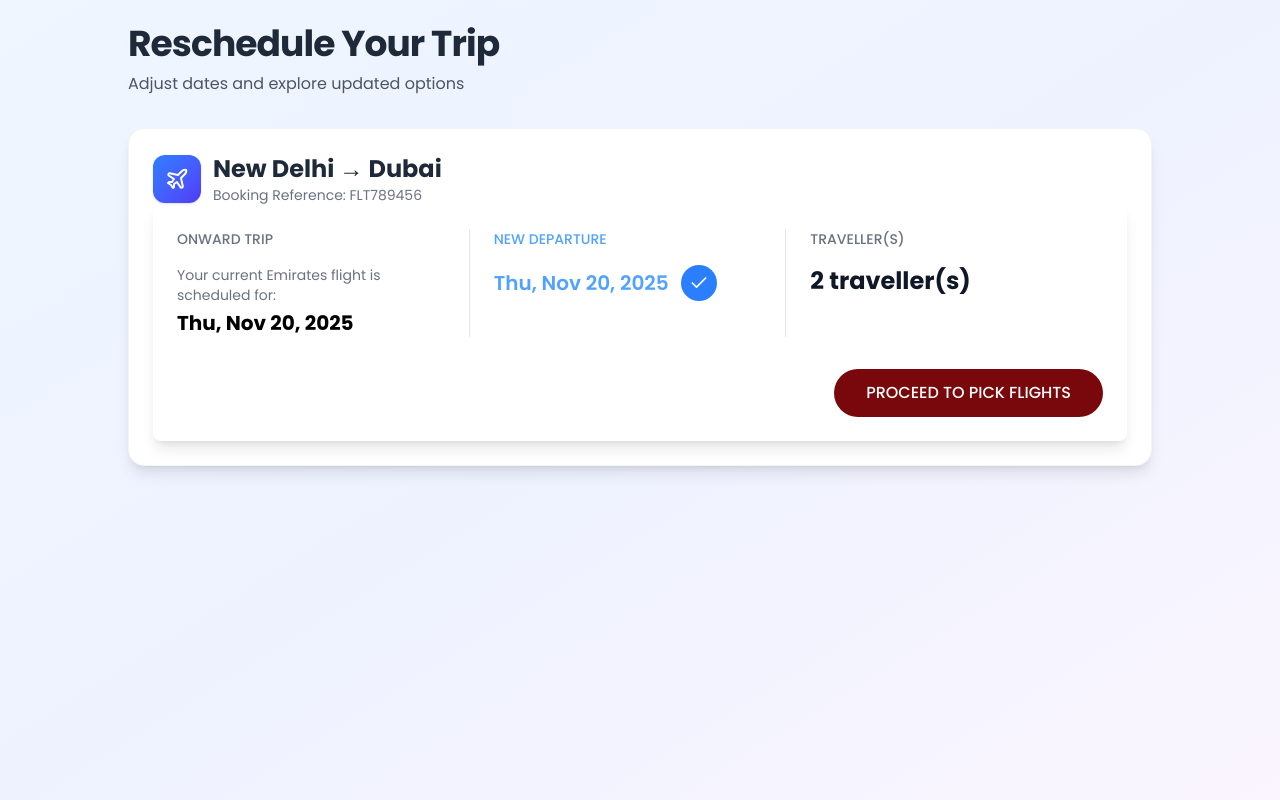
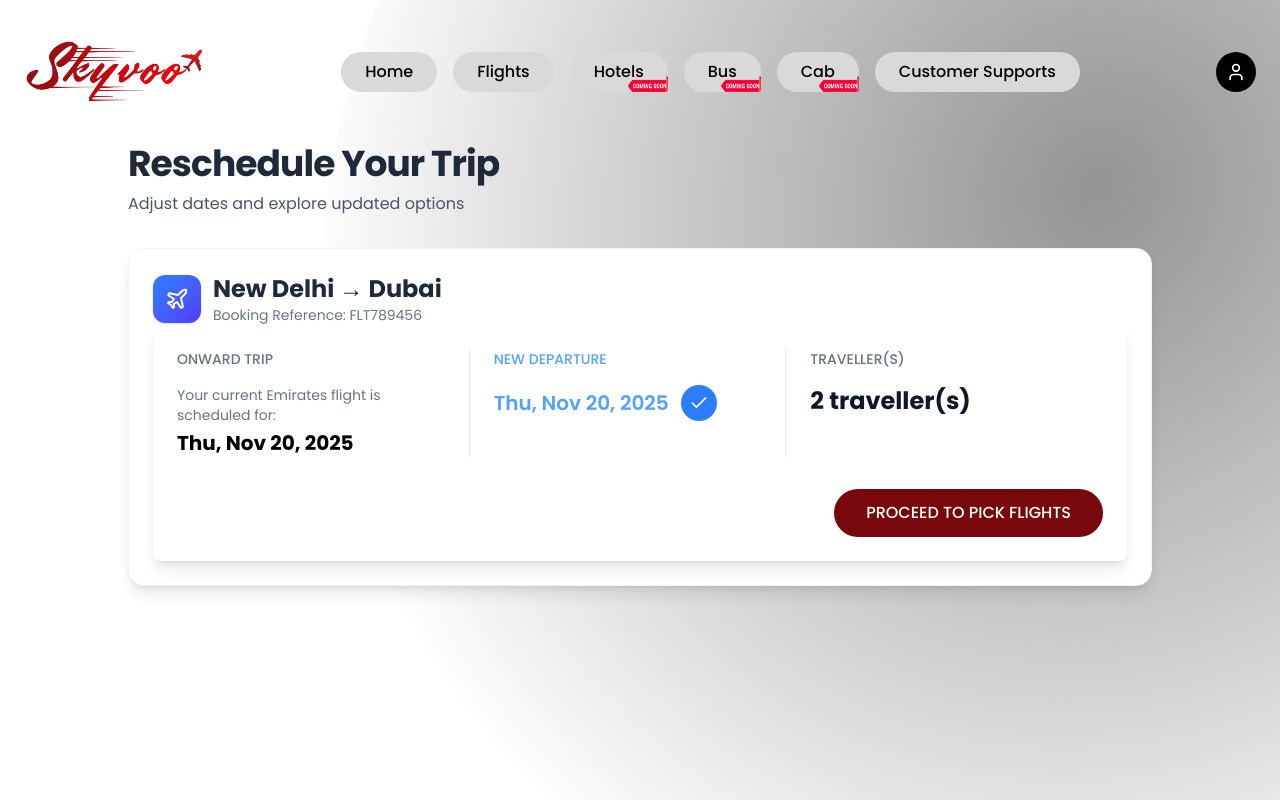
Before and after one commit to esmartadarsh/skyvoo, a React (Vite) app: page /flight-reschedule in a window 1280 px wide. Shown: the top 800 px of the page. Built offline with nearby package versions, Linux system fonts and the light colour scheme.

Commit message:
final improvements

```diff
--- a/src/components/layout/Header.jsx
+++ b/src/components/layout/Header.jsx
@@ -23,7 +23,7 @@ const Header = ({ onOpen }) => {
     const isLoggedIn = true;
 
     return (
-        <header className="relative z-999">
+        <header className="relative z-9998">
             <div className="max-w-7xl mx-auto flex items-center justify-between sm:px-6 py-10">
                 {/* Logo */}
                 <div className="flex items-center">
--- a/src/pages/CouponsAndOffers.jsx
+++ b/src/pages/CouponsAndOffers.jsx
@@ -175,7 +175,6 @@ function CouponsAndOffers() {
 
     return (
         <div className="min-h-screen bg-[#f1f0f29e]">
-            {/* Header Section */}
             <Header />
             {/* Search Section */}
             <div className="bg-white shadow-sm sticky top-0 z-20">
--- a/src/pages/FlightReschedule.jsx
+++ b/src/pages/FlightReschedule.jsx
@@ -1,14 +1,10 @@
 import React, { useState, useEffect } from "react";
-import {
-    Calendar,
-    Plane,
-    Clock,
-    MapPin,
-    Check,
-    ChevronDown,
-} from "lucide-react";
+import { Plane, Clock, MapPin, Check } from "lucide-react";
 import { DayPicker } from "react-day-picker";
+import Header from '@/components/layout/Header';
 import "react-day-picker/dist/style.css";
+import GrayFadedBg from '@/assets/imgs/grayfadedbg.webp';
+
 
 export default function Reschedule() {
     const [isShowResults, setIsShowResults] = useState(false);
@@ -147,8 +143,18 @@ export default function Reschedule() {
     };
 
     return (
-        <div className="min-h-screen bg-gradient-to-br from-blue-50 via-indigo-50 to-purple-50 p-6 animate-fadeIn">
-            <div className="max-w-5xl mx-auto space-y-8">
+        <div className="min-h-screen">
+
+            <div className="relative bg-white secondary-font">
+                {/* Background Image */}
+                <img
+                    className="absolute right-0 z-10 max-w-full h-auto object-cover"
+                    src={GrayFadedBg}
+                    alt="gray faded bg"
+                />
+                <Header />
+            </div>
+            <div className="max-w-5xl mx-auto space-y-8 relative z-900">
                 <div>
                     <h1 className="text-4xl font-bold text-gray-800 mb-2 tracking-tight">
                         Reschedule Your Trip
@@ -314,10 +320,18 @@ export default function Reschedule() {
                                         </div>
                                     </div>
 
-                                    <div className="mt-4 text-right flex justify-content-end">
-                                        <button className="btn">Select Flight</button>
-                                        <p className="text-lg font-semibold text-indigo-600">₹{flight.price.toLocaleString()}</p>
+                                    <div className="mt-6 flex items-center justify-between">
+                                        <p className="text-xl font-semibold text-indigo-600">
+                                            ₹{flight.price.toLocaleString()}
+                                        </p>
+
+                                        <button
+                                            className="px-5 py-2.5 bg-indigo-600 text-white font-semibold rounded-xl hover:bg-indigo-700 transition-all shadow-md hover:shadow-lg"
+                                        >
+                                            Select Flight
+                                        </button>
                                     </div>
+
                                 </div>
                             </div>
                         ))}
--- a/src/pages/FlightResults.jsx
+++ b/src/pages/FlightResults.jsx
@@ -361,7 +361,7 @@ export default function FlightResults() {
                                 </div>
 
                                 {/* Selected Comparison Flight list */}
-                                <ul className="divide-y divide-gray-200 max-h-48 overflow-y-auto">
+                                <ul className="divide-y divide-gray-200 max-h-48">
                                     {selectedFlights.map(selectedFlight => (
                                         <li
                                             key={selectedFlight.Flight_Id}
@@ -759,7 +759,7 @@ export default function FlightResults() {
                         <div className="flex-1">
 
                             {/* Sorting Options */}
-                            <div className="filterglasseffect rounded-lg shadow-sm px-8 py-3 mb-4 secondary-font" style={{ overflow: 'visible', zIndex: 1 }}>
+                            <div className="filterglasseffect rounded-lg shadow-sm px-8 py-3 mb-4 secondary-font" style={{ overflow: 'visible', zIndex: 2 }}>
                                 <div className="grid grid-cols-4 gap-4">
                                     {sortOptions.map((option) => (
                                         <div key={option.key} className="relative">
```
